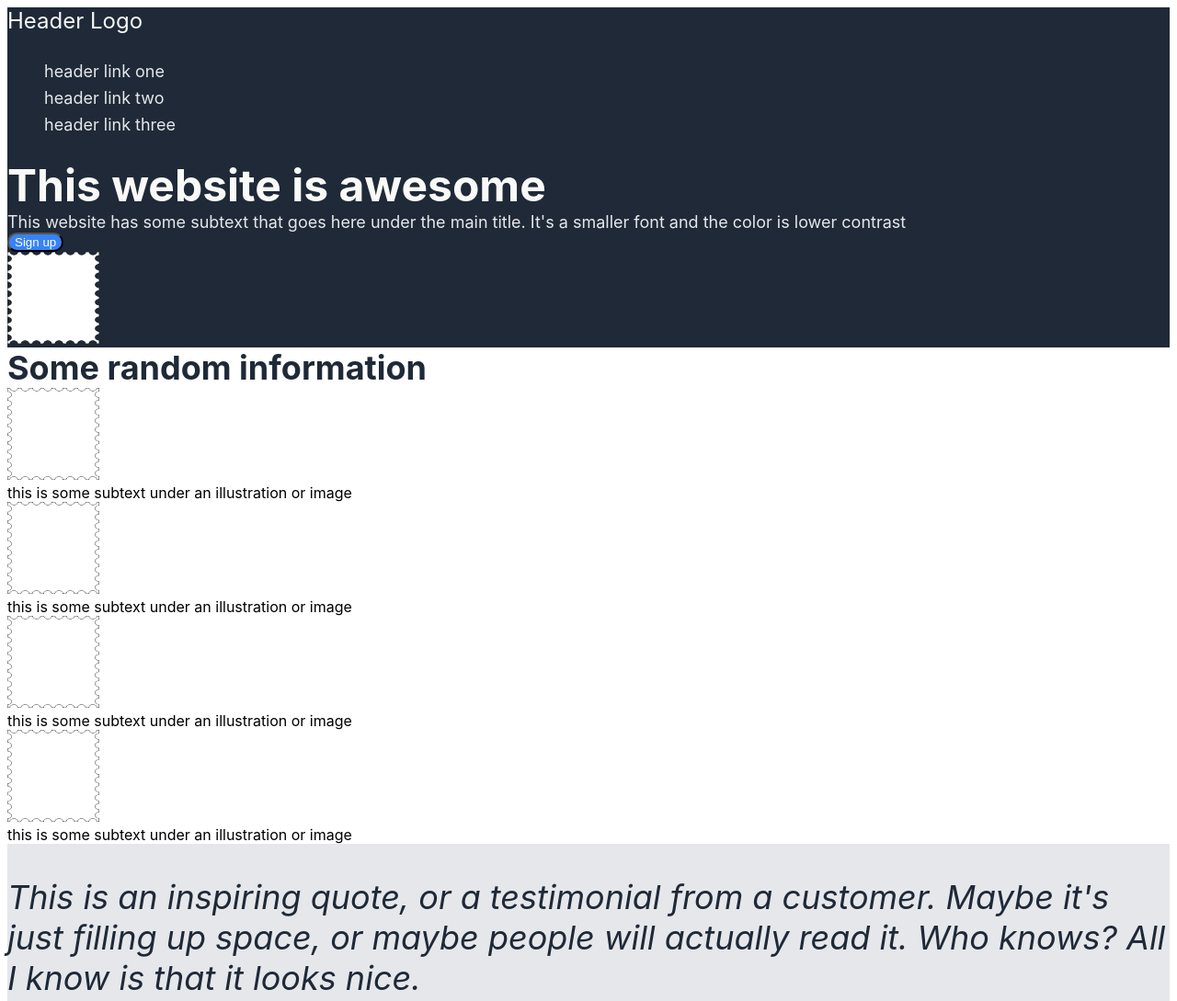
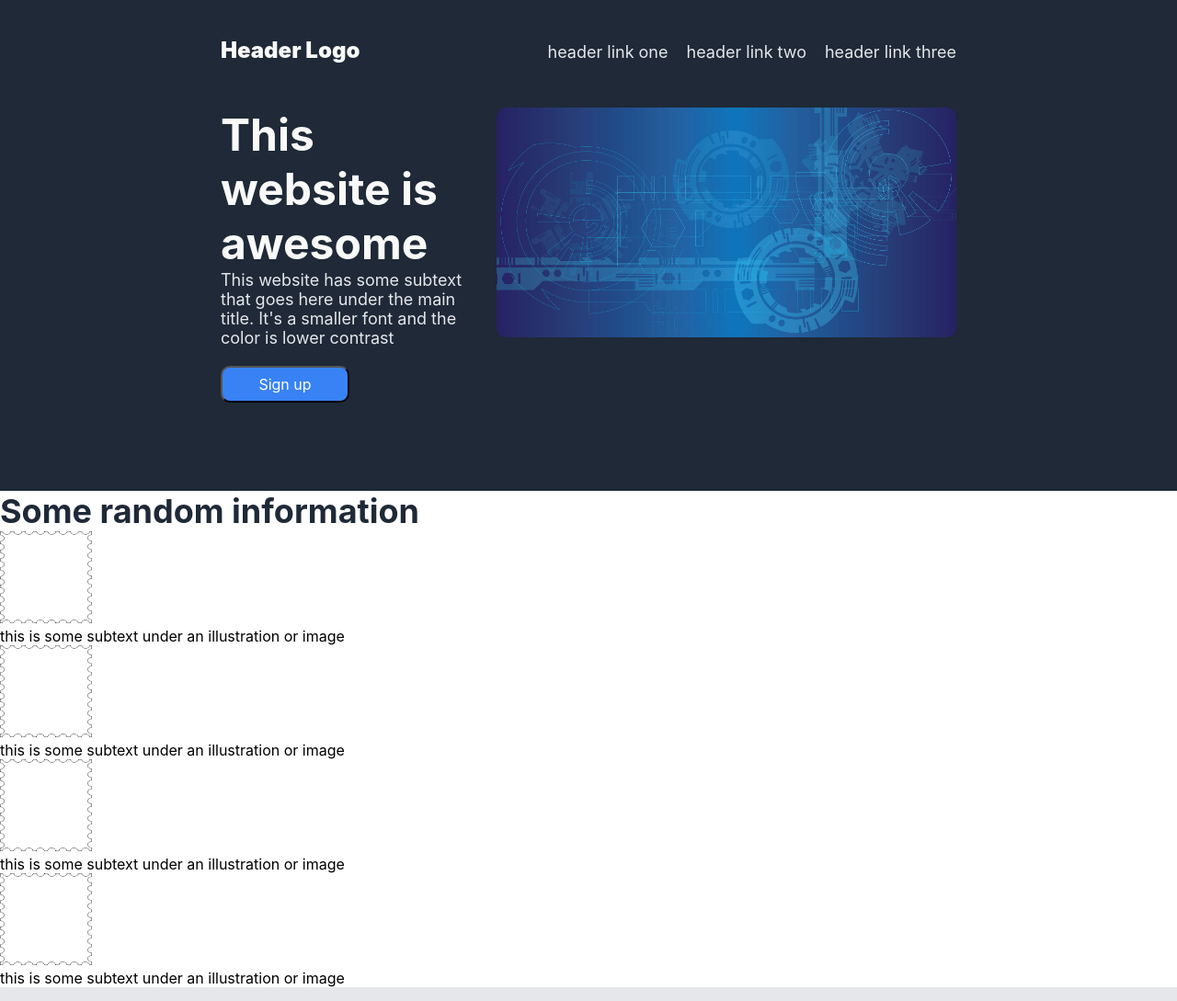
Before and after one commit to sisonnikolai/landing-page, a plain HTML site: page index.html in a window 1280 px wide. Shown: the top 1089 px of the page at 92% size. Drawn offline with Linux system fonts and the light colour scheme.

Commit message:
Align header content

```diff
--- a/index.html
+++ b/index.html
@@ -8,8 +8,10 @@
 
     <body>
         <div class="header">
-            <div class="logo">
-                Header Logo
+            <div class="nav">
+                <div class="header-logo">
+                    Header Logo
+                </div>
                 <ul class="header-links">
                     <li>
                         <a href="#">header link one</a>
@@ -22,19 +24,21 @@
                     </li>
                 </ul>
             </div>
-            <div class="hero">
+            <div class="header-info">
                 <div class="left">
-                    <div class="hero-main">
+                    <div class="header-text">
                         This website is awesome
                     </div>
-                    <div class="hero-subtext">
+                    <div class="header-subtext">
                         This website has some subtext that goes here under the main title. It's a smaller font and the color is lower contrast
                     </div>
-                    <button class="hero-button">Sign up</button>
+                    <button class="header-button">Sign up</button>
                 </div>
 
                 <div class="right">
-                    <img class="hero-image" src="images/stamp.png" alt="placeholder">
+                    <div class="header-image">
+                        <img src="images/geometric.jpg" alt="placeholder">
+                    </div>
                 </div>
             </div>
         </div>
--- a/styles.css
+++ b/styles.css
@@ -2,6 +2,7 @@ body {
     font-family: -apple-system, BlinkMacSystemFont, 'Segoe UI', Roboto, Oxygen, Ubuntu, Cantarell, 'Open Sans', 'Helvetica Neue', sans-serif;
     display: flex;
     flex-direction: column;
+    margin: 0;
 }
 
 ul {
@@ -13,40 +14,88 @@ a {
 }
 
 button {
+    font-family: -apple-system, BlinkMacSystemFont, 'Segoe UI', Roboto, Oxygen, Ubuntu, Cantarell, 'Open Sans', 'Helvetica Neue', sans-serif;
     background-color: #3882F6;
     color: white;
-    border-radius: 20px;
-}
-
-img {
-    height: 100px;
-    width: 100px;
+    border-radius: 10px;
+    height: 40px;
+    width: 140px;
+    font-size: 16px;
 }
 
 .header, .footer {
     background-color: #1F2937;
 }
 
-.logo {
+.header {
+    padding: 1em 15em 6em 15em;
+}
+
+.nav {
     font-size: 24px;
     color: #F9FAF8;
+    display: flex;
+    justify-content: space-between;
+    align-items: center;
+    margin-bottom: 24px;
 }
 
-.hero-main {
+.header-logo {
+    font-weight: 900;
+}
+
+.header-links {
+    display: flex;
+    gap: 20px;
+}
+
+
+.header-info {
+    display: flex;
+    justify-content: space-between;
+    gap: 8px;
+}
+
+.left {
+    max-width: 500px;
+}
+
+.header-text {
     font-size: 48px;
     font-weight: bolder;
     color: #F9FAF8;
 }
 
-.hero-subtext, .header-links a {
+.header-subtext, .header-links a {
     font-size: 18px;
     color: #E5E7EB;
+}
+
+.header-subtext {
+    margin-bottom: 20px;
+}
+
+.right {
+}
+
+.header-image {
+}
+
+.header-image img{
+    max-height: 250px;
+    max-width: 500px;
+    border-radius: 10px;
 }
 
 .info-title {
     font-size: 36px;
     font-weight: bolder;
     color: #1F2937;
+}
+
+.info-img {
+    height: 100px;
+    width: 100px;
 }
 
 .quote {
```
Also changed, not shown: images/geometric.jpg (added).
